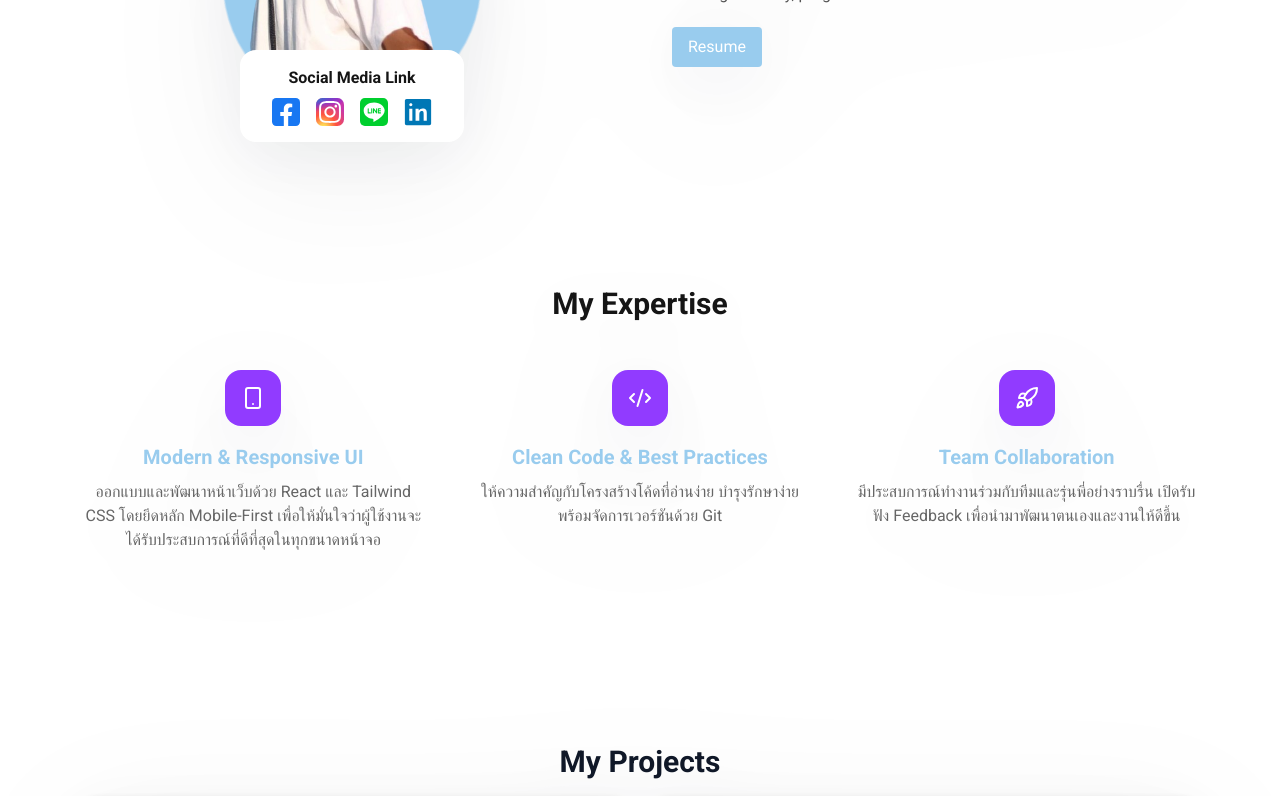
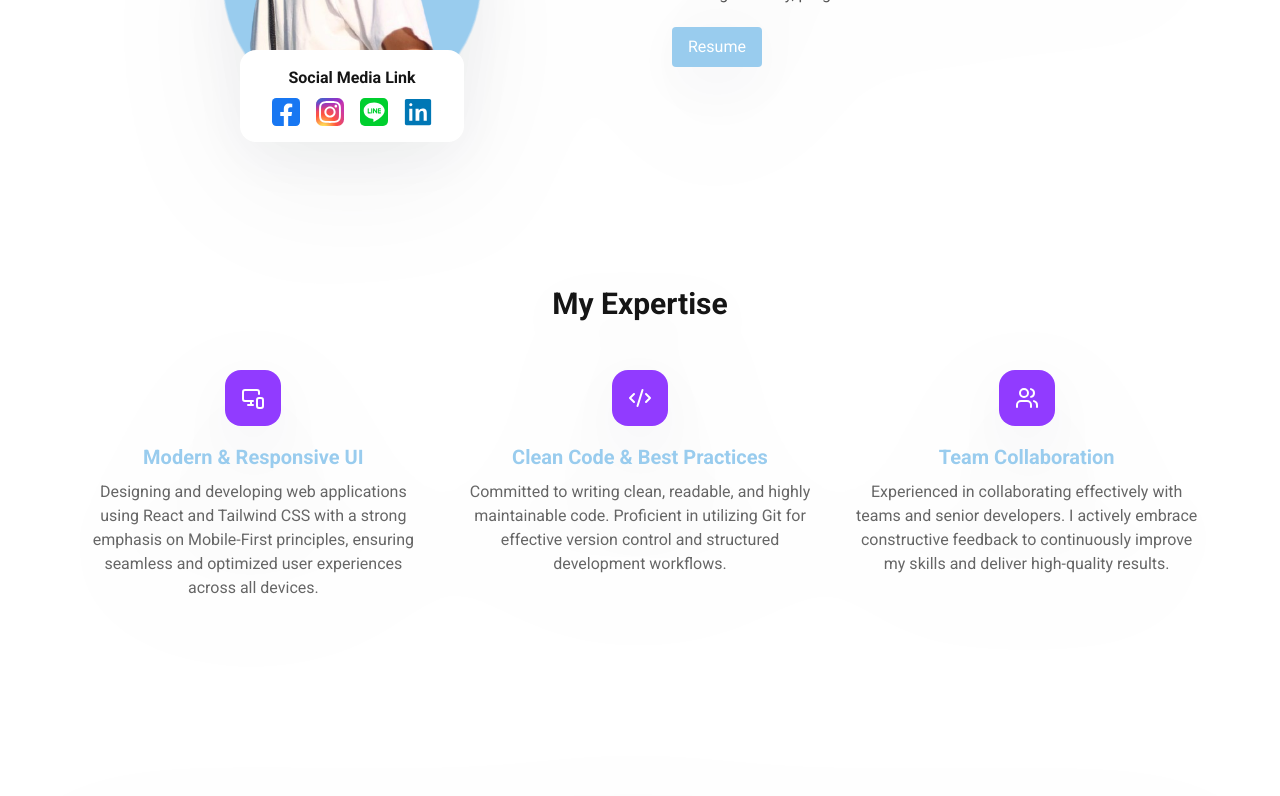
Before and after one commit to Jittapongj/Portfolio, a React (Vite) app: page / in a window 1280 px wide. Shown: the part 445-1241 px from the top of the page. Built offline with nearby package versions, Linux system fonts and the light colour scheme.

Commit message:
update: fix icon and expertise content to English

```diff
--- a/src/data/expertise.jsx
+++ b/src/data/expertise.jsx
@@ -1,22 +1,22 @@
-import { Smartphone, CodeXml, Rocket } from "lucide-react";
+import { MonitorSmartphone, CodeXml, Users } from "lucide-react";
 
 export const expertiseData = [
   {
     id: 1,
     title: "Modern & Responsive UI",
-    description: "ออกแบบและพัฒนาหน้าเว็บด้วย React และ Tailwind CSS โดยยึดหลัก Mobile-First เพื่อให้มั่นใจว่าผู้ใช้งานจะได้รับประสบการณ์ที่ดีที่สุดในทุกขนาดหน้าจอ",
-    icon: <Smartphone/>
+    description: "Designing and developing web applications using React and Tailwind CSS with a strong emphasis on Mobile-First principles, ensuring seamless and optimized user experiences across all devices.",
+    icon: <MonitorSmartphone />
   },
   {
     id: 2,
     title: "Clean Code & Best Practices",
-    description: "ให้ความสำคัญกับโครงสร้างโค้ดที่อ่านง่าย บำรุงรักษาง่าย พร้อมจัดการเวอร์ชันด้วย Git",
-    icon: <CodeXml/>
+    description: "Committed to writing clean, readable, and highly maintainable code. Proficient in utilizing Git for effective version control and structured development workflows.",
+    icon: <CodeXml />
   },
   {
     id: 3,
     title: "Team Collaboration",
-    description: "มีประสบการณ์ทำงานร่วมกับทีมและรุ่นพี่อย่างราบรื่น เปิดรับฟัง Feedback เพื่อนำมาพัฒนาตนเองและงานให้ดีขึ้น",
-    icon: <Rocket/>
+    description: "Experienced in collaborating effectively with teams and senior developers. I actively embrace constructive feedback to continuously improve my skills and deliver high-quality results.",
+    icon: <Users />
   }
 ];
```
